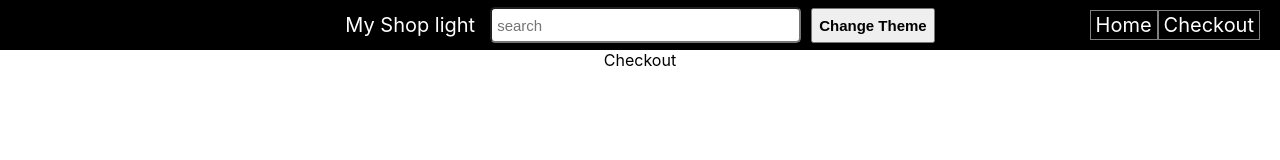
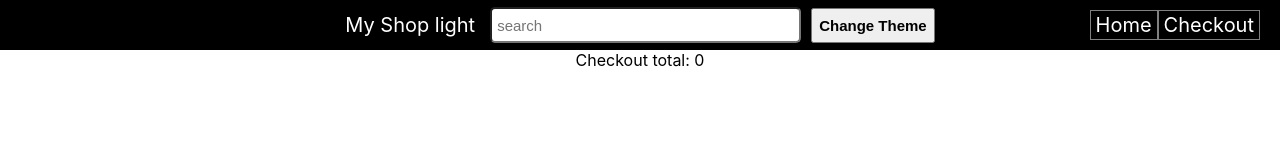
Before and after one commit to saddamhr/my-shop, a React (Create React App) app: page /checkout in a window 1280 px wide. Shown: the top 160 px of the page. Built offline with nearby package versions, Linux system fonts and the light colour scheme.

Commit message:
create a custom context and use it

```diff
--- a/src/App.js
+++ b/src/App.js
@@ -5,6 +5,7 @@ import ProductDetails from './components/ProductList/ProductDetails';
 import ThemeContext from './ThemeContext';
 import Checkout from './components/Checkout/Checkout';
 import Home from './components/Home/Home'
+import { StateProvider } from './store'
 
 import './App.css';
 
@@ -17,6 +18,7 @@ function App() {
   };
 
   return (
+    <StateProvider>
       <ThemeContext.Provider value={{ dark: dark, toggle: toggleDark }}>
         <div className={`App ${dark ? 'dark' : 'light'}`}>
           <Router>
@@ -29,6 +31,7 @@ function App() {
           </Router>
         </div>
       </ThemeContext.Provider>
+    </StateProvider>
   );
 };
 
--- a/src/components/Checkout/Checkout.js
+++ b/src/components/Checkout/Checkout.js
@@ -1,9 +1,12 @@
 import React from 'react';
+import useCart from '../../hooks/useCart'
+import data from '../../data'
 
 const Checkout = () => {
+    const { total } = useCart(data);
     return (
         <div className="checkout">
-            Checkout
+            Checkout total: {total}
         </div>
     );
 };
--- a/src/components/Home/Home.js
+++ b/src/components/Home/Home.js
@@ -7,7 +7,7 @@ import data from '../../data'
 
 const Home = ({ keyword }) => {
     const [products, setProducts] = useState([...data]);
-    const { cartItems, addCartItem, removeCartItem, clearCart } = useCart([], products);
+    const { cartItems, addCartItem, removeCartItem, clearCart } = useCart(products);
 
     useEffect(() => {
         const results = data.filter(product => product.title.includes(keyword) || product.brand.includes(keyword));
--- a/src/components/ProductList/ProductDetails.js
+++ b/src/components/ProductList/ProductDetails.js
@@ -2,13 +2,16 @@ import React from 'react';
 import { useParams } from 'react-router-dom';
 import ListProduct from './ListProduct'
 import data from '../../data'
+import useCart from '../../hooks/useCart'
 
 const ProductDetails = () => {
     const { productId } = useParams();
+    const { addCartItem } = useCart(data);
+
     const product = data.find(p => p.id === parseInt(productId));
     return (
         <div className="checkout">
-            <ListProduct {...product}/>
+            <ListProduct {...product} addCartItem={addCartItem} />
         </div>
     );
 
--- a/src/hooks/useCart.js
+++ b/src/hooks/useCart.js
@@ -1,40 +1,48 @@
-import { useState } from 'react'
+import { useContext } from 'react'
+import { store } from '../store'
 
-const useCart = (init, products) => {
-    const [cartItems, setCartItems] = useState(init);
+const useCart = (products) => {
+  const { state: { cartItems }, dispatch } = useContext(store)
+
+  const setCartItems = (items) => {
+    dispatch({ type: "SET_CART_ITEMS", payload: items });
+  };
   const addCartItem = (id) => {
     const item = products.find(product => product.id === id);
-      setCartItems((items) =>
-      {
-        const itemIndex = items.findIndex(currentItem => currentItem.id === id);
-        if(itemIndex === -1) {
-          return [
-            ...items,
+    const itemIndex = cartItems.findIndex(currentItem => currentItem.id === id);
+    if (itemIndex === -1) {
+      setCartItems([
+        ...cartItems,
         {
           ...item,
           quantity: 1
         }
-        ];
+      ]);
     } else {
-          return items.map(currentItem => currentItem.id === id ? ({
+      setCartItems(cartItems.map(currentItem => currentItem.id === id ? ({
         ...item,
         quantity: parseInt(currentItem.quantity) + 1
-            }) : currentItem);
+      }) : currentItem));
     }
-      });
   };
 
   const removeCartItem = id => {
-      setCartItems((items) => items.filter(item => item.id !== id));
+    setCartItems(cartItems.filter(item => item.id !== id));
   };
 
   const clearCart = () => {
     const res = window.confirm("Are you sure to perform the action?");
-      if(res) {
+    if (res) {
       setCartItems([]);
     }
   };
+
+  const total = cartItems.reduce(
+    (sum, curr) => (sum + curr.price * curr.quantity), 0
+  );
+
   return {
+    total,
     cartItems,
     addCartItem,
     removeCartItem,
--- a/src/store.js
+++ b/src/store.js
@@ -20,7 +20,7 @@ const reducer = (state, action) => {
 };
 
 const StateProvider = ({ children }) => {
-    const { state, dispatch } = useReducer(reducer, init);
+    const [state, dispatch] = useReducer(reducer, init);
     return <Provider value={{ state, dispatch }}>{children}</Provider>
 }
 
```
Lines whose indentation alone changed are shown as unchanged.
